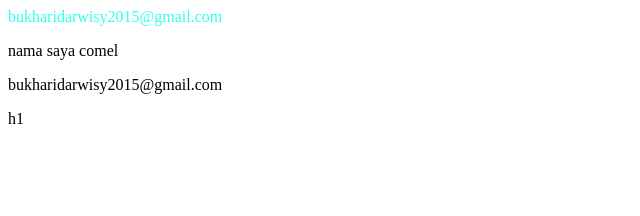
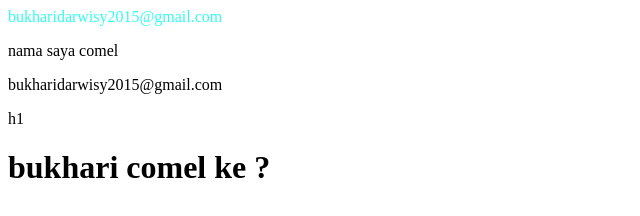
Before and after one commit to bukhari2015/css, a plain HTML site: page index.html in a window 1280 px wide. Shown: the whole page, without its empty margins (0-640 px from the left). Drawn offline with Linux system fonts and the light colour scheme.

Commit message:
Update index.html

```diff
--- a/index.html
+++ b/index.html
@@ -2,3 +2,5 @@
 <p>nama saya comel</p>
 <p>bukharidarwisy2015@gmail.com</p>
 <p><font color="#000000">h1<bukhari</font></p>
+
+  <h1>bukhari comel ke ?</h1>
```
